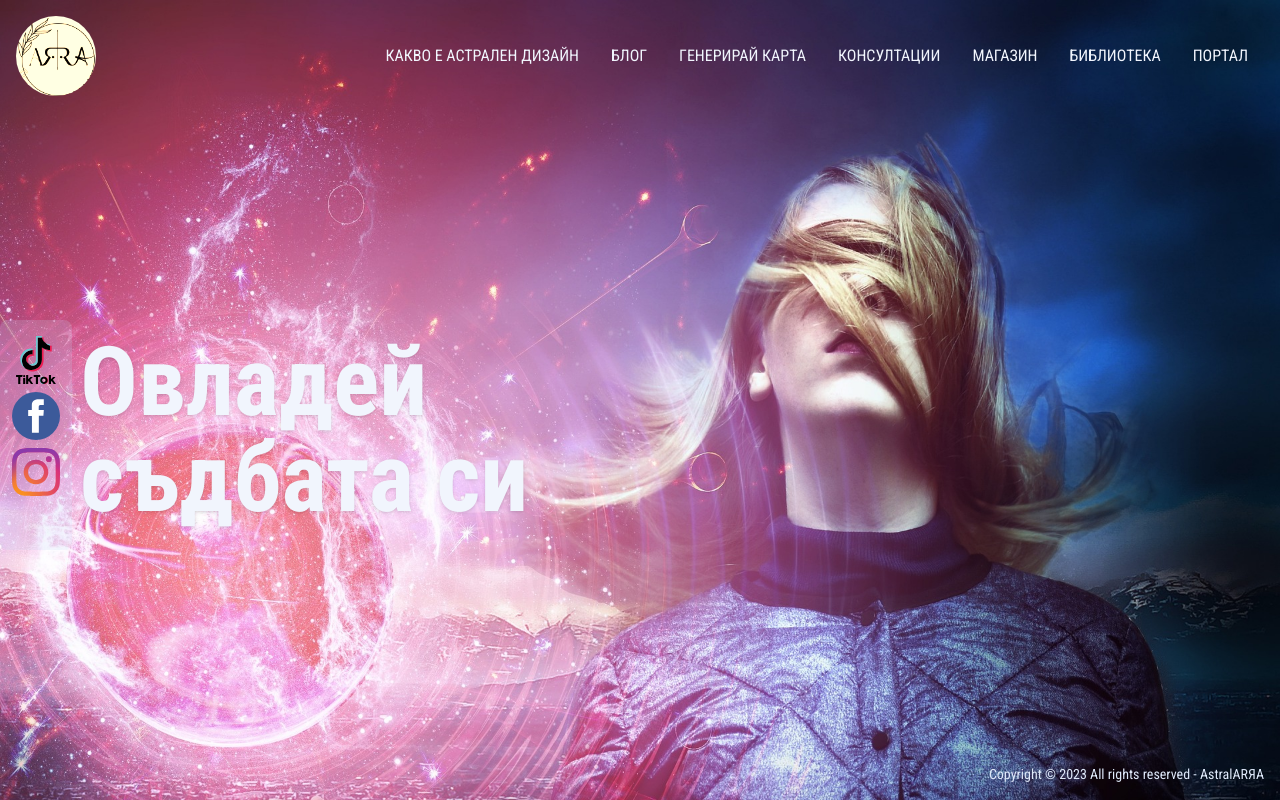
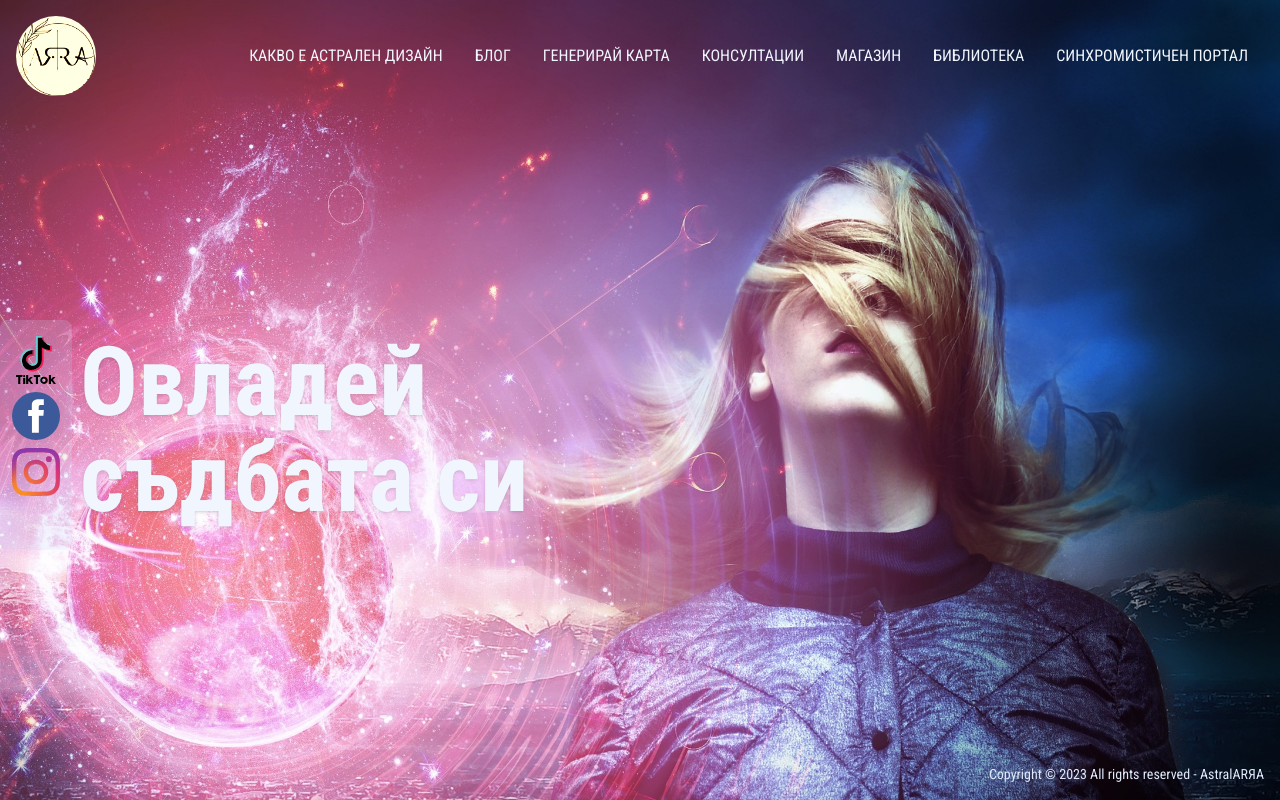
Before and after one commit to astral-arra/website, an Astro site: page / in a window 1280 px wide. Built offline with nearby package versions, Linux system fonts and the light colour scheme; Astro itself is replaced by a stand-in of ours.

Commit message:
update portal link

```diff
--- a/src/components/MainNav.astro
+++ b/src/components/MainNav.astro
@@ -27,7 +27,7 @@ const navItems = [
     url: "/library",
   },
   {
-    title: "Портал",
+    title: "Синхромистичен портал",
     url: "/todo",
   },
 ];
```
